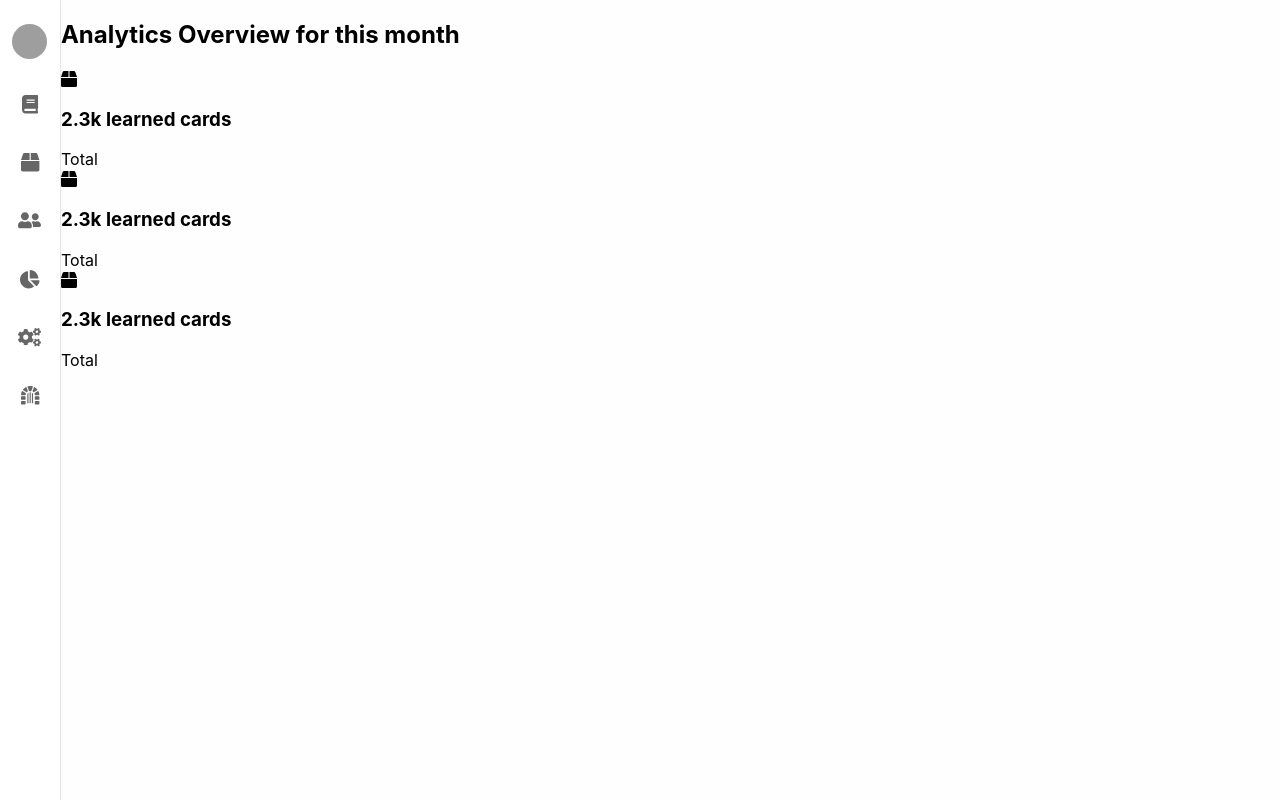
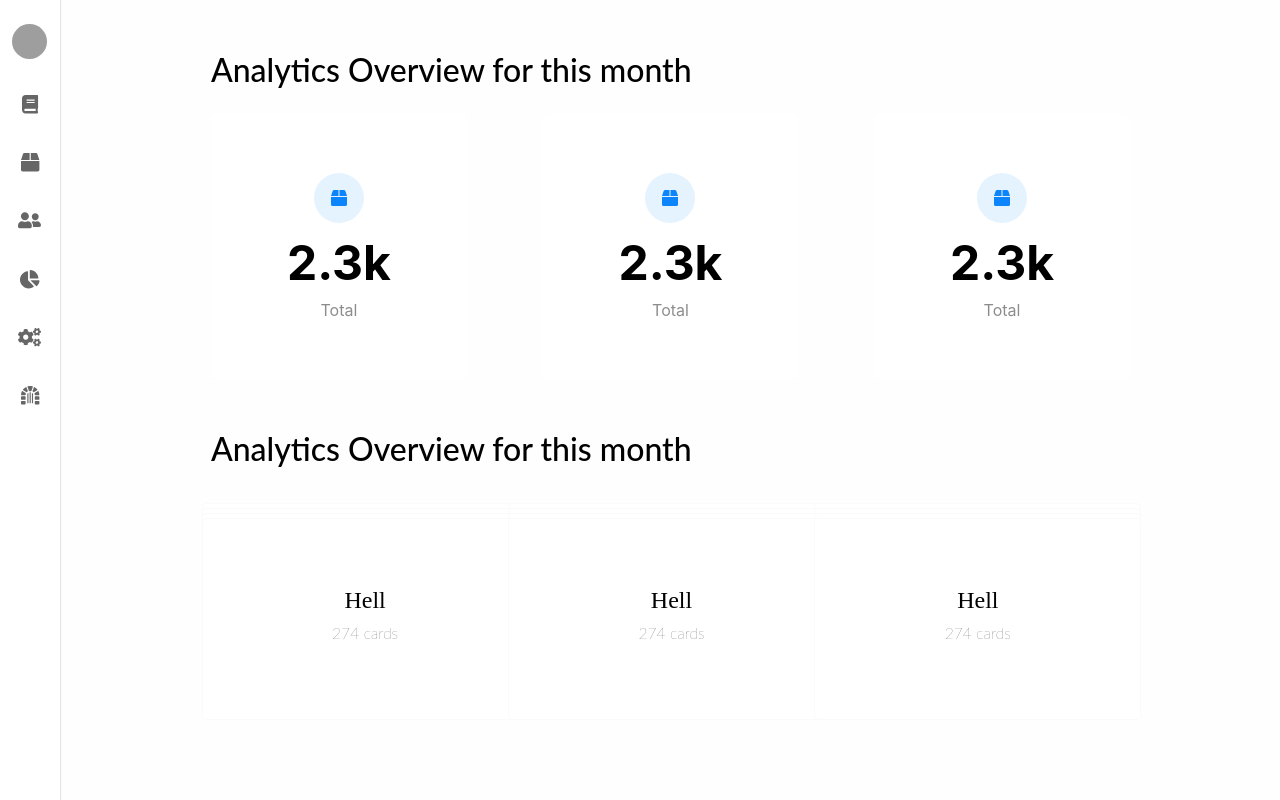
Before and after one commit to olchyk98/Mimesta, a React (Create React App) app in the folder client/: page / in a window 1280 px wide. Built offline with nearby package versions, Linux system fonts and the light colour scheme; grey boxes are pictures that could not be loaded.

Commit message:
Home page template

```diff
--- a/client/src/index.css
+++ b/client/src/index.css
@@ -2,17 +2,18 @@
     --navwidth: 60px;
 }
 
-html, body {
+html,
+body {
     margin: 0;
     height: 100%;
-    font-family:  -apple-system, BlinkMacSystemFont, "Segoe UI", "Roboto", "Oxygen",
-    "Ubuntu", "Cantarell", "Fira Sans", "Droid Sans", "Helvetica Neue",
-    sans-serif;
+    font-family: -apple-system, BlinkMacSystemFont, "Segoe UI", "Roboto", "Oxygen",
+        "Ubuntu", "Cantarell", "Fira Sans", "Droid Sans", "Helvetica Neue",
+        sans-serif;
     background: #FEFEFE;
 }
 
 #root {
-    display:flex;
+    display: flex;
 }
 
 .definp {
@@ -25,7 +26,12 @@ html, body {
 }
 
 .rn {
+    --paddinglr: 0px;
+
+    padding-left: var(--paddinglr);
+    padding-right: var(--paddinglr);
     height: 100vh;
-    width: calc(100vw - var(--navwidth));
+    width: calc(100vw - var(--navwidth) - var(--paddinglr) * 2);
     position: relative;
+    overflow: scroll;
 }
--- a/client/src/pages/dashboard/index.js
+++ b/client/src/pages/dashboard/index.js
@@ -10,11 +10,11 @@ class StatsCard extends Component {
     render() {
         return(
             <article className="rn-dashboard-stats-item">
-                <div>
+                <div className="rn-dashboard-stats-item-icon">
                     <FontAwesomeIcon icon={ faBox } />
                 </div>
-                <h3>2.3k learned cards</h3>
-                <span>Total</span>
+                <h3 className="rn-dashboard-stats-item-value">2.3k</h3>
+                <span className="rn-dashboard-stats-item-title">Total</span>
             </article>
         );
     }
@@ -23,12 +23,33 @@ class StatsCard extends Component {
 class Stats extends Component {
     render() {
         return(
-            <section className="rn-dashboard-section rn-dashboard-stats">
+            <>
                 <h2 className="rn-dashboard-toptitle">Analytics Overview for this month</h2>
-                <StatsCard />
-                <StatsCard />
-                <StatsCard />
-            </section>
+                <section className="rn-dashboard-section rn-dashboard-stats">
+                    <StatsCard />
+                    <StatsCard />
+                    <StatsCard />
+                </section>
+            </>
+        );
+    }
+}
+
+class Desks extends Component {
+    render() {
+        return(
+            <>
+                <h2 className="rn-dashboard-toptitle">Analytics Overview for this month</h2>
+                <section className="rn-dashboard-section rn-dashboard-desks">
+                    <Desk />
+                    <Desk />
+                    <Desk />
+                    <Desk />
+                    <Desk />
+                    <Desk />
+                    <Desk />
+                </section>
+            </>
         );
     }
 }
@@ -38,6 +59,7 @@ class Hero extends Component {
         return(
             <div className="rn rn-dashboard">
                 <Stats />
+                <Desks />
             </div>
         );
     }
--- a/client/src/pages/dashboard/main.css
+++ b/client/src/pages/dashboard/main.css
@@ -1,14 +1,71 @@
+.rn-dashboard {
+    --paddinglr: 150px;
+}
+
+.rn-dashboard-toptitle {
+    font-family:"Lato";
+    font-weight:500;
+    font-size:2rem;
+    margin-top:50px;
+    margin-bottom:20px;
+}
+
 .rn-dashboard-section {
-    display:flex;
-    flex-direction:column;
+    margin-top:25px;
 }
 
 .rn-dashboard-stats {
-    display:flex;
-    justify-content:center;
-    flex-wrap:wrap;
+    display: flex;
+    justify-content: center;
+    width: 100%;
+    flex-wrap: wrap;
+    justify-content: space-between;
 }
 
 .rn-dashboard-stats-item {
+    border-radius: 5px;
+    background: white;
+    width: 256px;
+    height: 265px;
+    display: flex;
+    flex-direction: column;
+    align-items: center;
+    justify-content: center;
+    transition:.25s;
+}
 
+.rn-dashboard-stats-item:hover {
+    transform:scale(1.1);
+    box-shadow:0px 0px 25px -15px rgba(0, 0, 0, .15);
 }
+
+.rn-dashboard-stats-item-icon {
+    --size: 50px;
+
+    height: var(--size);
+    width: var(--size);
+    border-radius: 50%;
+    background: #E5F3FE;
+    color: #0C84FB;
+    display: flex;
+    align-items: center;
+    justify-content: center;
+}
+
+.rn-dashboard-stats-item-value {
+    font-size:3em;
+    margin-top:10px;
+    margin-bottom:7.5px;
+}
+
+.rn-dashboard-stats-item-title {
+    color:rgba(0, 0, 0, .45);
+}
+
+.rn-dashboard-desks {
+    display:grid;
+    grid-template-columns:repeat(auto-fit, minmax(300px, 1fr));
+    justify-items:center;
+    align-items:center;
+    grid-template-rows:250px;
+}
```
